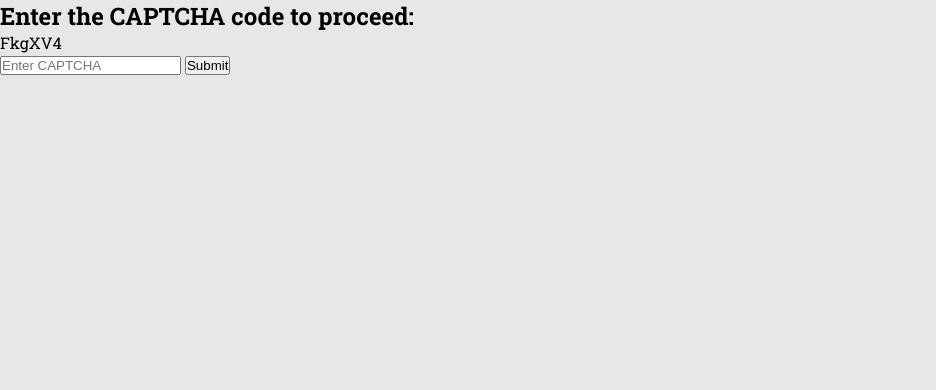
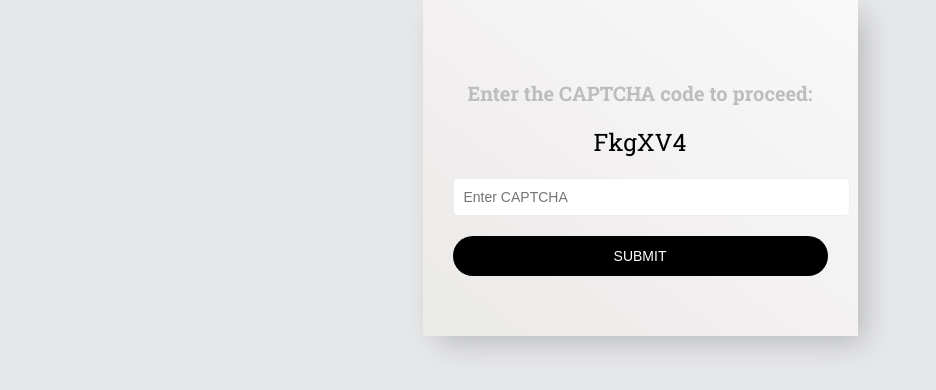
Before and after one commit to Sharath2k3/Two-factor, a plain HTML site: page secondpage.html in a window 1280 px wide. Shown: the whole page, without its empty margins (0-936 px from the left). Drawn offline with Linux system fonts and the light colour scheme.

Commit message:
style change

```diff
--- a/styles.css
+++ b/styles.css
@@ -144,3 +144,57 @@ body {
     font-family: "Roboto Slab", serif !important;
   }
 }
+/* Add these styles to your existing CSS */
+
+.captcha-container {
+  font-family: "Roboto Slab", serif !important;
+  display: block;
+  margin: 0 auto;
+  max-width: 375px;
+  width: 100%;
+  padding: 80px 30px 60px 30px;
+  background-image: linear-gradient(
+    to left bottom,
+    #f9f9f9,
+    #f6f5f5,
+    #f3f1f1,
+    #efedec,
+    #eaeae7
+  );
+  box-shadow: 10px 10px 28px -5px rgba(0, 0, 0, 0.22);
+}
+
+.captcha-container h2 {
+  text-align: center;
+  margin-bottom: 20px;
+  font-size: 20px;
+  color: #bdbdbd;
+}
+
+#captcha {
+  text-align: center;
+  font-size: 24px;
+  margin-bottom: 20px;
+  color: #000;
+}
+
+#captchaInput {
+  width: 100%;
+  padding: 10px;
+  margin-bottom: 20px;
+  font-size: 14px;
+  border: 1px solid #eee;
+  border-radius: 5px;
+}
+
+button {
+  background-color: #000;
+  color: #fff;
+  text-transform: uppercase;
+  width: 100%;
+  padding: 12px;
+  border: none;
+  border-radius: 20px;
+  font-size: 14px;
+  cursor: pointer;
+}
```
